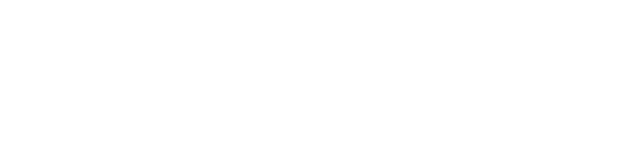
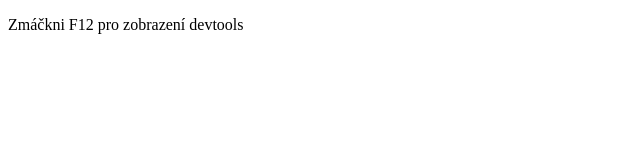
Before and after one commit to JavaBorka/hello-world, a plain HTML site: page index.html in a window 1280 px wide. Shown: the whole page, without its empty margins (0-640 px from the left). Drawn offline with Linux system fonts and the light colour scheme.

Commit message:
Stylovani

```diff
--- a/index.html
+++ b/index.html
@@ -4,8 +4,10 @@
     <meta charset="UTF-8">
     <meta name="viewport" content="width=device-width, initial-scale=1.0">
     <title>Document</title>
+    <link rel="stylesheet" src="/style.css">
 </head>
 <body>
     <script src="./hello.js"></script>
+        <p>Zmáčkni F12 pro zobrazení devtools</p>
 </body>
 </html>
--- /dev/null
+++ b/style.css
@@ -0,0 +1,3 @@
+p {
+    font-weight: 400;
+}
```
Also changed, not shown: 1 other file.
